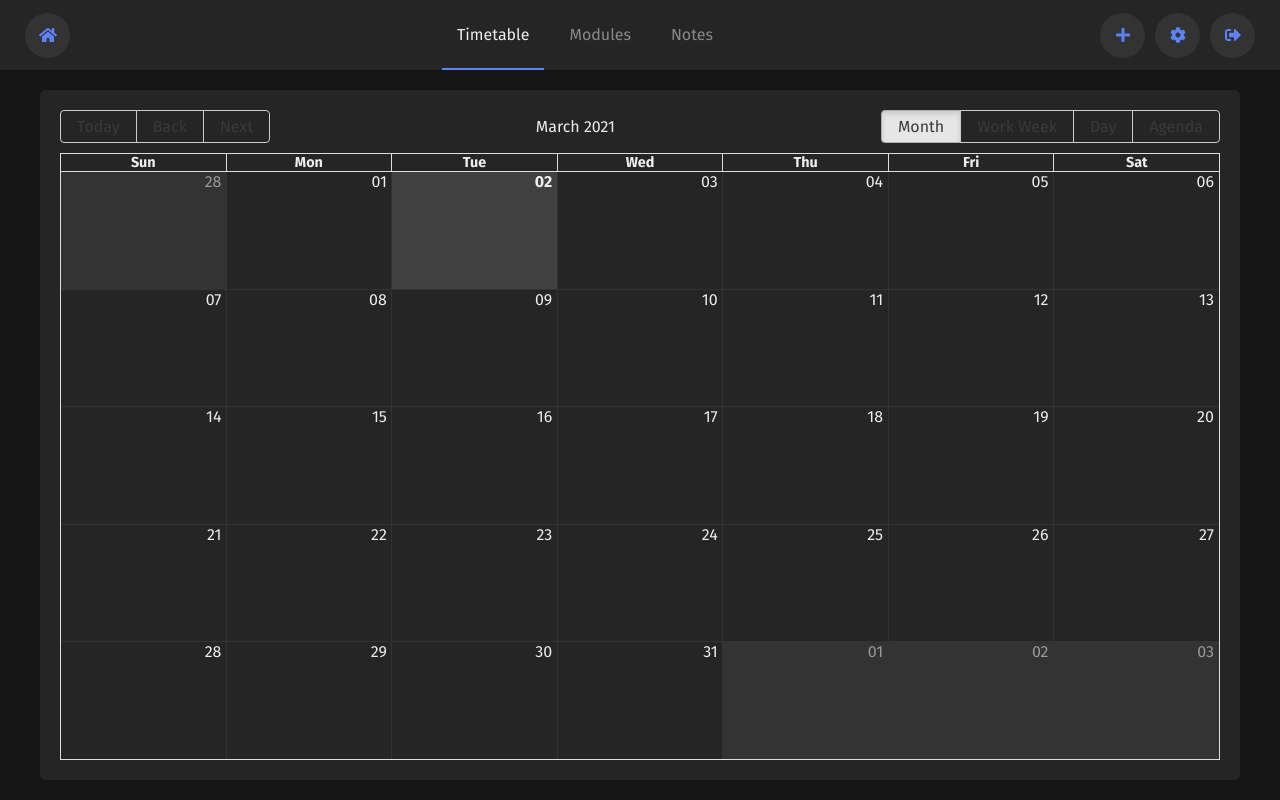
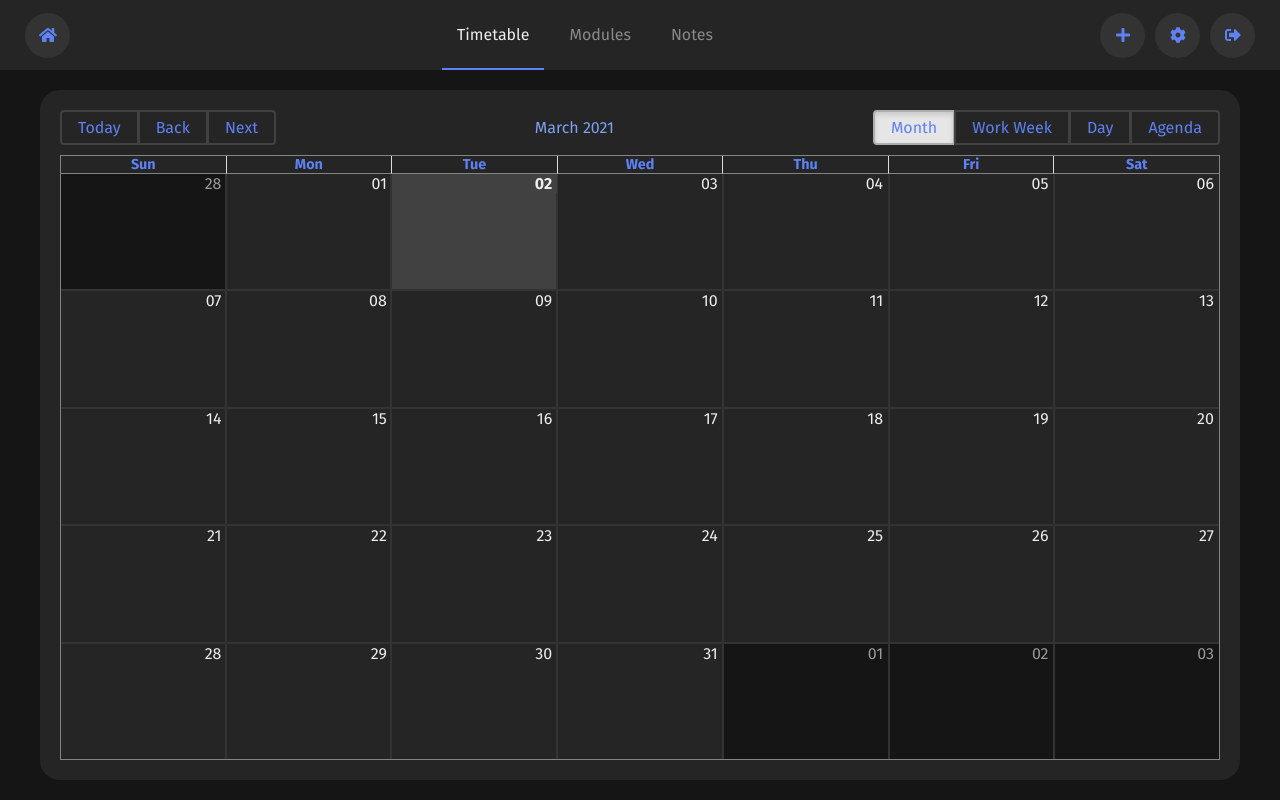
Before and after one commit to BelgianSausage/BetterMoodle, a React (Create React App) app in the folder client/: page /dashboard in a window 1280 px wide. Built offline with nearby package versions, Linux system fonts and the light colour scheme; no server answers; sample sign-in values are in the browser's storage.

Commit message:
Timetable CSS Changes
Timetable CSS Changes

```diff
--- a/client/src/components/Timetable.css
+++ b/client/src/components/Timetable.css
@@ -3,19 +3,40 @@
   max-width: 1200px;
   justify-self: center;
   background-color: var(--theme-black-2);
-  border-radius: 6px;
+  border-radius: 20px;
   padding: 20px;
   box-sizing: border-box;
   margin-top: 20px;
   max-height: calc(100vh - 110px);
 }
 
+.rbc-btn-group button{
+  color: var(--theme-blue-1);
+  border-color: var(--theme-black-4);
+  border-width: 2px;
+}
+
+.rbc-month-view{
+  border-width: 1px;
+  border-color: var(--theme-grey-1);
+}
+
+.rbc-toolbar-label{
+  color: var(--theme-blue-2);
+}
+
+.rbc-header{
+  color: var(--theme-blue-1);
+  border-color: var(--theme-grey-1);
+  border-width: 1px;
+}
+
 .rbc-month-row + .rbc-month-row {
-  border-top: 1px solid var(--theme-black-3);
+  border-top: 2px solid var(--theme-black-3);
 }
 
 .rbc-day-bg + .rbc-day-bg {
-  border-left: 1px solid var(--theme-black-3);
+  border-left: 2px solid var(--theme-black-3);
 }
 
 .rbc-day-bg.rbc-today {
@@ -24,5 +45,81 @@
 }
 
 .rbc-off-range-bg {
-  background-color: var(--theme-black-3);
+  background-color: var(--theme-black-1);
 }
+
+.rbc-time-gutter{
+  color: var(--theme-blue-2);
+}
+
+.rbc-time-content{
+  border-color: var(--theme-grey-1);
+}
+
+.rbc-time-view{
+  border-color: var(--theme-grey-1);
+}
+
+.rbc-events-container{
+  border-color: var(--theme-black-3);
+  border-width: 2px;
+}
+
+.rbc-now{
+  background-color: var(--theme-black-4);
+}
+
+.rbc-timeslot-group{
+  border-color: var(--theme-black-3);
+  border-width: 1px;
+}
+
+.rbc-day-slot .rbc-time-slot {
+  border-top: 1px solid var(--theme-black-3);
+}
+
+.rbc-row{
+  border-color: violet;
+}
+
+.rbc-current-time-indicator{
+  height: 2px;
+  background-color: var(--theme-blue-2);
+}
+
+.rbc-time-header-content{
+  border-color: var(--theme-grey-1);
+  border-width: 2px;
+}
+
+.rbc-agenda-view table.rbc-agenda-table tbody > tr > td + td {
+  border-top: 2px solid var(--theme-black-4);
+  border-left: 1px solid var(--theme-black-4);
+}
+
+.rbc-time-column .rbc-timeslot-group {
+  text-align: center;
+  vertical-align: middle;
+  flex: 1 1;
+}
+
+.rbc-agenda-view table.rbc-agenda-table {
+  width: 100%;
+  border: 2px solid var(--theme-grey-1);
+  border-spacing: 0;
+  border-collapse: collapse;
+}
+
+.rbc-agenda-content{
+  border-color: var(--theme-black-3);
+  border-width: 1px;
+}
+
+.rbc-agenda-date-cell{
+  color: var(--theme-blue-2);
+  border-top: 1px solid var(--theme-black-4);
+}
+
+.rbc-agenda-time-cell{
+  color: var(--theme-blue-2);
+}
--- a/client/src/theme.css
+++ b/client/src/theme.css
@@ -5,9 +5,10 @@
   --theme-black-2: #252525;
   --theme-black-3: #333333;
   --theme-black-4: #414141;
+  --theme-grey-1: #838383;
   --theme-blue-1: #5E81F4;
   --theme-blue-2: #7EA1F4;
-  --theme-blue-3: #a0b0d6;
+  --theme-blue-3: #afbee0;
   --theme-purple-1: #5d55fa;
   --theme-purple-2: #7d75fa;
   --theme-red-1: #CD5963;
```
